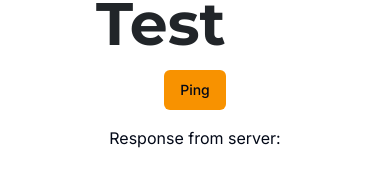
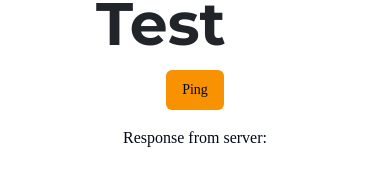
Before and after one commit to codersforcauses/Robodrone, a Next.js app in the folder client/: page / in a window 390 px wide. Shown: the part 162-348 px from the top of the page. Built offline with nearby package versions, Linux system fonts and the light colour scheme; no server answers.

Commit message:
Refactored pages so _app.tsx handles repeated components, mobile nav buttons & styling, removed ping test font

```diff
--- a/client/src/components/ui/navbar.tsx
+++ b/client/src/components/ui/navbar.tsx
@@ -48,27 +48,25 @@
               {link.label}
             </Link>
           ))}
-          <div className="mr-10 rounded-2xl bg-primary p-3 px-6 font-semibold text-light">
+          <div className="mr-10 rounded-2xl bg-primary px-6 py-3 font-semibold text-light">
             View Live Results
           </div>
         </div>
         {/* Mobile navbar */}
-        <div onClick={handleNav} className="mr-5 cursor-pointer lg:hidden">
+        <button onClick={handleNav} className="mr-5 lg:hidden">
           <FiAlignJustify size={35} />
-        </div>
+        </button>
       </nav>
       <div
         className={
           menuOpen
             ? "fixed right-0 top-0 h-screen w-[65%] bg-light p-10 shadow-xl duration-500 ease-out"
-            : "fixed right-[-100%] duration-500 ease-in"
+            : "fixed -right-full h-screen duration-500 ease-in"
         }
       >
-        <div className="flex w-full items-center justify-end">
-          <div onClick={handleNav} className="cursor-pointer">
-            <FiX size={35} />
-          </div>
-        </div>
+        <button onClick={handleNav} className="ml-auto block">
+          <FiX size={35} />
+        </button>
         <div className="medium-sm flex flex-col gap-4">
           {navlinks.map((link) => (
             <Link
--- a/client/src/pages/_app.tsx
+++ b/client/src/pages/_app.tsx
@@ -4,6 +4,9 @@
 import { ReactQueryDevtools } from "@tanstack/react-query-devtools";
 import type { AppProps } from "next/app";
 import { Montserrat, Work_Sans } from "next/font/google";
+
+// import { cn } from "@/lib/utils";
+import Navbar from "../components/ui/navbar";
 
 const fontMontserrat = Montserrat({
   subsets: ["latin"],
@@ -22,7 +25,12 @@
     <div className={`${fontMontserrat.variable} ${fontWorkSans.variable}`}>
       <QueryClientProvider client={queryClient}>
         <ReactQueryDevtools initialIsOpen={false} />
-        <Component {...pageProps} />
+        <div>
+          <Navbar />
+          <main className="flex min-h-screen flex-col items-center gap-4 p-24">
+            <Component {...pageProps} />
+          </main>
+        </div>
       </QueryClientProvider>
     </div>
   );
--- a/client/src/pages/format-rules.tsx
+++ b/client/src/pages/format-rules.tsx
@@ -1,16 +1,8 @@
-import { Inter as FontSans } from "next/font/google";
 import { useState } from "react";
 
 import { usePings } from "@/hooks/pings";
-import { cn } from "@/lib/utils";
 
 import { Button } from "../components/ui/button";
-import Navbar from "../components/ui/navbar";
-
-const fontSans = FontSans({
-  subsets: ["latin"],
-  variable: "--font-sans",
-});
 
 export default function Home() {
   const [clicked, setClicked] = useState(false);
@@ -19,14 +11,7 @@
   });
 
   return (
-    <div>
-      <Navbar />
-      <main
-        className={cn(
-          "flex min-h-screen flex-col items-center gap-4 p-24 font-sans",
-          fontSans.variable,
-        )}
-      >
+    <>
       <h1 className="title-large text-dark">Title Test</h1>
       <Button onClick={() => setClicked(true)}>
         {isLoading ? "Loading" : "Ping"}
@@ -34,7 +19,6 @@
       <p>
         Response from server: <span>{data as string}</span>
       </p>
-      </main>
-    </div>
+    </>
   );
 }
--- a/client/src/pages/index.tsx
+++ b/client/src/pages/index.tsx
@@ -1,16 +1,8 @@
-import { Inter as FontSans } from "next/font/google";
 import { useState } from "react";
 
 import { usePings } from "@/hooks/pings";
-import { cn } from "@/lib/utils";
 
 import { Button } from "../components/ui/button";
-import Navbar from "../components/ui/navbar";
-
-const fontSans = FontSans({
-  subsets: ["latin"],
-  variable: "--font-sans",
-});
 
 export default function Home() {
   const [clicked, setClicked] = useState(false);
@@ -19,14 +11,7 @@
   });
 
   return (
-    <div>
-      <Navbar />
-      <main
-        className={cn(
-          "flex min-h-screen flex-col items-center gap-4 p-24 font-sans",
-          fontSans.variable,
-        )}
-      >
+    <>
       <h1 className="title-large text-dark">Title Test</h1>
       <Button onClick={() => setClicked(true)}>
         {isLoading ? "Loading" : "Ping"}
@@ -34,7 +19,6 @@
       <p>
         Response from server: <span>{data as string}</span>
       </p>
-      </main>
-    </div>
+    </>
   );
 }
--- a/client/src/pages/leaderboard.tsx
+++ b/client/src/pages/leaderboard.tsx
@@ -1,16 +1,8 @@
-import { Inter as FontSans } from "next/font/google";
 import { useState } from "react";
 
 import { usePings } from "@/hooks/pings";
-import { cn } from "@/lib/utils";
 
 import { Button } from "../components/ui/button";
-import Navbar from "../components/ui/navbar";
-
-const fontSans = FontSans({
-  subsets: ["latin"],
-  variable: "--font-sans",
-});
 
 export default function Home() {
   const [clicked, setClicked] = useState(false);
@@ -19,14 +11,7 @@
   });
 
   return (
-    <div>
-      <Navbar />
-      <main
-        className={cn(
-          "flex min-h-screen flex-col items-center gap-4 p-24 font-sans",
-          fontSans.variable,
-        )}
-      >
+    <>
       <h1 className="title-large text-dark">Title Test</h1>
       <Button onClick={() => setClicked(true)}>
         {isLoading ? "Loading" : "Ping"}
@@ -34,7 +19,6 @@
       <p>
         Response from server: <span>{data as string}</span>
       </p>
-      </main>
-    </div>
+    </>
   );
 }
--- a/client/src/pages/schedule.tsx
+++ b/client/src/pages/schedule.tsx
@@ -1,16 +1,8 @@
-import { Inter as FontSans } from "next/font/google";
 import { useState } from "react";
 
 import { usePings } from "@/hooks/pings";
-import { cn } from "@/lib/utils";
 
 import { Button } from "../components/ui/button";
-import Navbar from "../components/ui/navbar";
-
-const fontSans = FontSans({
-  subsets: ["latin"],
-  variable: "--font-sans",
-});
 
 export default function Home() {
   const [clicked, setClicked] = useState(false);
@@ -19,14 +11,7 @@
   });
 
   return (
-    <div>
-      <Navbar />
-      <main
-        className={cn(
-          "flex min-h-screen flex-col items-center gap-4 p-24 font-sans",
-          fontSans.variable,
-        )}
-      >
+    <>
       <h1 className="title-large text-dark">Title Test</h1>
       <Button onClick={() => setClicked(true)}>
         {isLoading ? "Loading" : "Ping"}
@@ -34,7 +19,6 @@
       <p>
         Response from server: <span>{data as string}</span>
       </p>
-      </main>
-    </div>
+    </>
   );
 }
--- a/client/src/pages/sponsor-guest.tsx
+++ b/client/src/pages/sponsor-guest.tsx
@@ -1,16 +1,8 @@
-import { Inter as FontSans } from "next/font/google";
 import { useState } from "react";
 
 import { usePings } from "@/hooks/pings";
-import { cn } from "@/lib/utils";
 
 import { Button } from "../components/ui/button";
-import Navbar from "../components/ui/navbar";
-
-const fontSans = FontSans({
-  subsets: ["latin"],
-  variable: "--font-sans",
-});
 
 export default function Home() {
   const [clicked, setClicked] = useState(false);
@@ -19,14 +11,7 @@
   });
 
   return (
-    <div>
-      <Navbar />
-      <main
-        className={cn(
-          "flex min-h-screen flex-col items-center gap-4 p-24 font-sans",
-          fontSans.variable,
-        )}
-      >
+    <>
       <h1 className="title-large text-dark">Title Test</h1>
       <Button onClick={() => setClicked(true)}>
         {isLoading ? "Loading" : "Ping"}
@@ -34,7 +19,6 @@
       <p>
         Response from server: <span>{data as string}</span>
       </p>
-      </main>
-    </div>
+    </>
   );
 }
```
Lines whose indentation alone changed are shown as unchanged.
